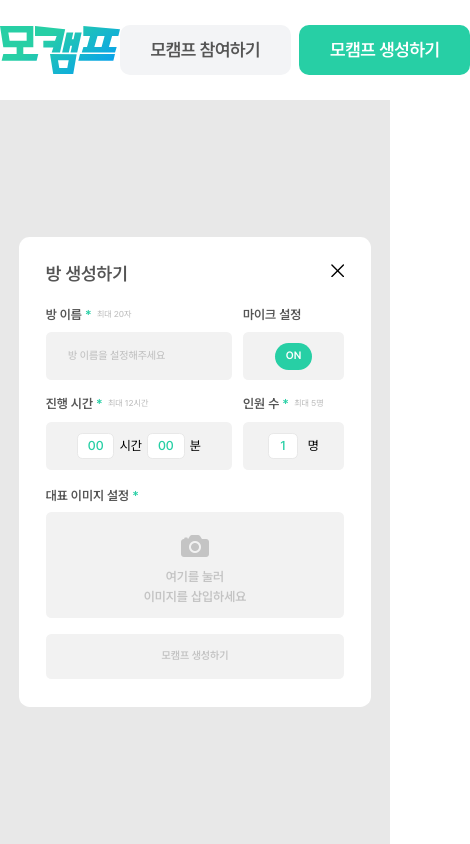
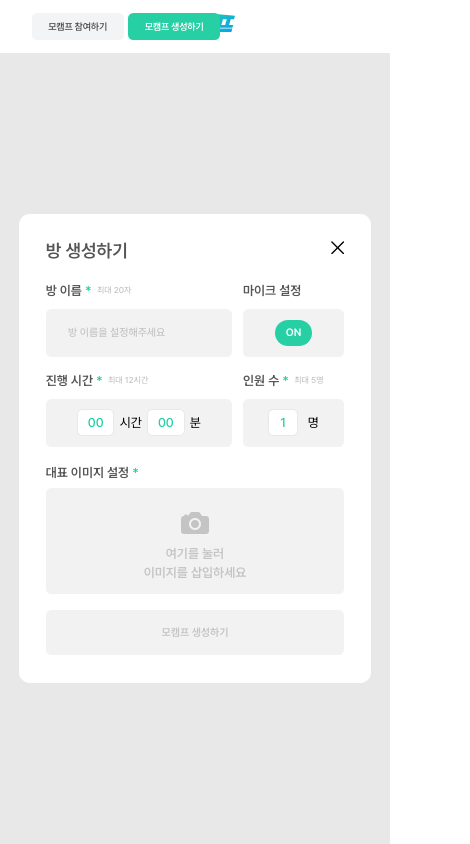
Before and after one commit to Mocamp-Official/Mocamp-FrontEnd, a Next.js app: page /create in a window 390 px wide. Shown: the whole page, 470 px wide, since content can reach past the window. Built offline with nearby package versions, Linux system fonts and the light colour scheme; no server answers.

Commit message:
🎨 stlye: 헤더 반응형 다시 적용

```diff
--- a/src/components/Header/CreateJoinHeader.tsx
+++ b/src/components/Header/CreateJoinHeader.tsx
@@ -47,27 +47,27 @@ const CreateJoinHeader = () => {
     'my-auto flex h-[50.4px] w-[171px] cursor-pointer items-center justify-center rounded-[10px] text-[17.9px] leading-[100%] font-semibold tracking-[-0.02em]';
 
   return (
-    <header className="h-[100px] justify-center bg-white">
-      <div className="mx-auto flex h-full max-w-[1280px] justify-between">
+    <header className="sticky top-0 left-0 h-[53.333px] w-screen bg-white lg:h-[75px] xl:h-[100px]">
+      <div className="relative mx-auto h-full w-full">
         <img
           src="/svgs/MocampIcon.svg"
           alt="모캠프 로고"
-          className="my-auto h-[48.46px] w-[120px] cursor-pointer"
-          onClick={handleLogoClick}
+          className="absolute top-[13.67px] left-[170.67px] h-[25.83px] w-16 lg:top-[19.5px] lg:left-60 lg:h-[36.32px] lg:w-[90px] xl:top-[26px] xl:left-[320px] xl:h-[48.46px] xl:w-[120px]"
         />
+
         <div className="my-auto flex flex-row gap-[8.45px]">
           <button
             type="button"
             onClick={openJoinModal}
-            className={`${baseButtonStyle} bg-gray-100 text-[#555555] hover:bg-gray-200`}
-          >
+           className="font-pre absolute top-[13.33px] right-[266.4px] flex h-[27px] w-[92px] items-center justify-center rounded-[5.333px] bg-gray-100 px-4 py-2 text-[9.6px] leading-[100%] font-semibold tracking-[-0.02em] text-[#555555] hover:bg-gray-200 lg:top-[18.75px] lg:right-[376px] lg:h-[38.5px] lg:w-[128px] lg:rounded-[7.5px] lg:px-[22.5px] lg:py-[11.25px] lg:text-[13.5px] xl:top-[25px] xl:right-[501px] xl:h-[51px] xl:w-[171px] xl:rounded-[10px] xl:px-[20px] xl:py-[10px] xl:text-[18px]"
+        >
             모캠프 참여하기
           </button>
           <button
             type="button"
             onClick={handleCreateClick}
-            className={`${baseButtonStyle} bg-[#27CFA5] text-white hover:bg-teal-500`}
-          >
+            className="font-pre absolute top-[13.33px] right-[169.87px] flex h-[27px] w-[92px] items-center justify-center rounded-[5.333px] bg-[#27CFA5] px-4 py-2 text-[9.6px] leading-[100%] font-semibold tracking-[-0.02em] text-white hover:bg-teal-500 lg:top-[18.75px] lg:right-[240.25px] lg:h-[38.5px] lg:w-[128px] lg:rounded-[7.5px] lg:px-[22.5px] lg:py-[11.25px] lg:text-[13.5px] xl:top-[25px] xl:right-80 xl:h-[51px] xl:w-[171px] xl:rounded-[10px] xl:px-[20px] xl:py-[10px] xl:text-[18px]"
+        >
             모캠프 생성하기
           </button>
         </div>
```
